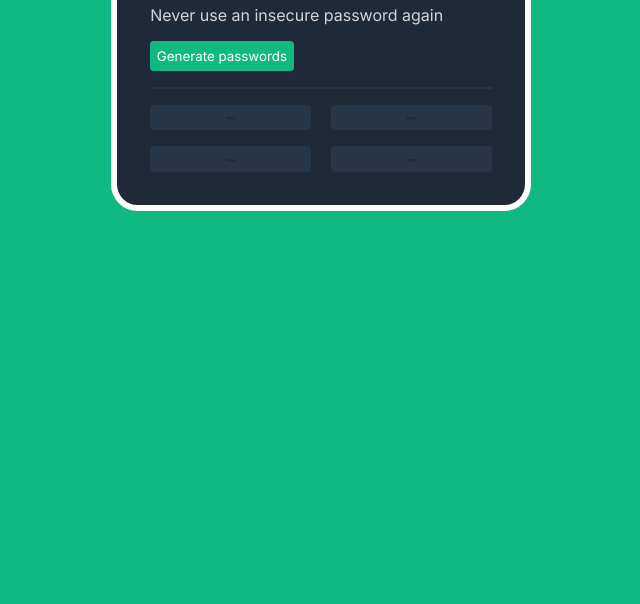
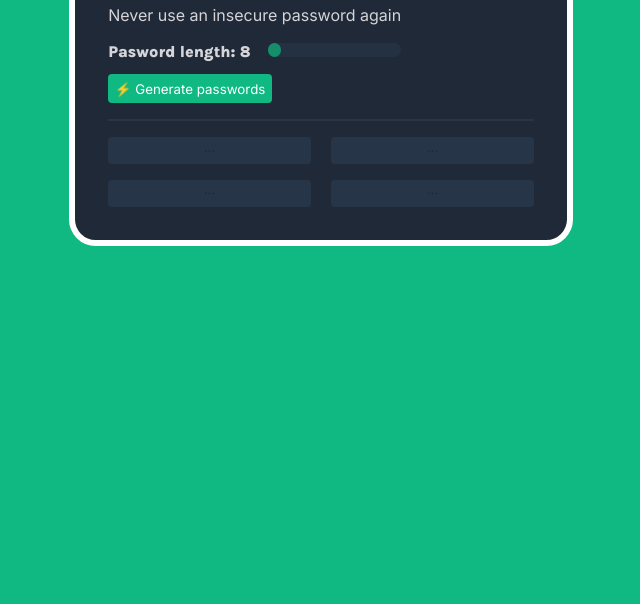
Before and after one commit to elbence/small-projects-with-js, a plain HTML site: page password_generator/index.html in a window 1280 px wide. Shown: the part 196-800 px from the top of the page, without its empty margins (319-959 px from the left). Drawn offline with Linux system fonts and the light colour scheme.

Commit message:
add select length functionality

```diff
--- a/password_generator/index.css
+++ b/password_generator/index.css
@@ -34,7 +34,7 @@ body {
 }
 
 .container {
-    min-width: 280pt;
+    min-width: 355pt;
     background-color: var(--clr-very-dark-blue);
     border-radius: 20pt;
     border: 5pt solid white;
@@ -52,6 +52,7 @@ body {
 
 .title {
     font-family: var(--ff-main);
+    color: white;
 }
 
 .subtitle {
@@ -89,7 +90,10 @@ body {
     color: var(--clr-very-dark-blue);
     border: none;
     text-align: center;
-    font-weight: bold;
+
+    font-family: var(--ff-serif);
+    font-weight: 100;
+
     pointer-events: none;
 }
 
@@ -111,5 +115,56 @@ body {
 
 .password-txt {
     color: var(--clr-bright-green);
-    font-weight: normal;
+    font-family: var(--ff-serif);
+    font-weight: 100;
 }
+
+.slidecontainer {
+    margin-bottom: 10pt;
+}
+
+.slidertxt {
+    display: inline-block;
+    width: 115pt;
+}
+
+.slider {
+    -webkit-appearance: none;
+    appearance: none;
+
+    width: 100pt;
+    height: 10pt;
+    border-radius: 5pt;
+
+    background: var(--clr-dark-blue);
+
+    outline: none;
+    opacity: 0.7;
+    -webkit-transition: .2s;
+    transition: opacity .2s;
+}
+
+.slider:hover {
+    opacity: 1;
+}
+
+.slider::-webkit-slider-thumb {
+    -webkit-appearance: none;
+    appearance: none;
+
+    width: 10pt;
+    height: 10pt;
+    border-radius: 50%;
+
+    background: var(--clr-dark-green);
+    cursor: pointer;
+}
+
+.slider::-moz-range-thumb {
+    width: 10pt;
+    height: 10pt;
+    border-radius: 50%;
+
+    background: var(--clr-dark-green);
+    cursor: pointer;
+}
--- a/password_generator/index.html
+++ b/password_generator/index.html
@@ -17,7 +17,12 @@
 
 <p class="subtitle">Never use an insecure password again</p>
 
-<button id="generate-passwords-btn">Generate passwords</button>
+<div class="slidecontainer">
+    <span class="slidertxt">Pasword length: <span id="password-length-txt">00</span></span>
+    <input type="range" min="8" max="20" value="16" class="slider" id="password-length-slider">
+</div>
+
+<button id="generate-passwords-btn">⚡ Generate passwords</button>
 
 <p class="separator"></p>
 
--- a/password_generator/index.js
+++ b/password_generator/index.js
@@ -10,6 +10,9 @@ let passwordHolderTxt2 = document.getElementById("password-el-2-txt")
 let passwordHolderTxt3 = document.getElementById("password-el-3-txt")
 let passwordHolderTxt4 = document.getElementById("password-el-4-txt")
 
+let lengthSlider = document.getElementById("password-length-slider");
+let lengthTxt = document.getElementById("password-length-txt");
+
 let possibleLetters = "abcdefghijklmnopqrstuvwxyz"
 let possibleCaps = "ABCDEFGHIJKLMNOPQRSTUVWXYZ"
 let possibleNumbers = "1234567890"
@@ -20,7 +23,7 @@ let possibleElements = [possibleLetters, possibleCaps, possibleNumbers, possible
 let passwords = ["···", "···", "···", "···"]
 let passwordsSet = false
 
-let passwordLength = 7
+let passwordLength = 8
 
 // ---------------------------------------------------------------------------------------
 // GENERATE PASSWORDS
@@ -111,3 +114,16 @@ passwordHolderBtn4.addEventListener("click", function() { // TODO
         }
     }
 })
+
+// ---------------------------------------------------------------------------------------
+// SLIDER FOR PASSWORD LENGTH
+// ---------------------------------------------------------------------------------------
+
+lengthTxt.textContent = passwordLength
+lengthSlider.value = passwordLength
+
+// Update the current slider value (each time you drag the slider handle)
+lengthSlider.oninput = function() {
+    passwordLength = this.value;
+    lengthTxt.textContent = passwordLength;
+}
```
